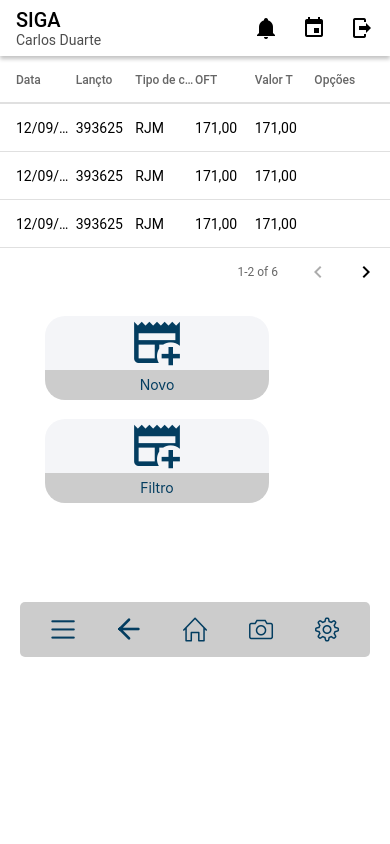
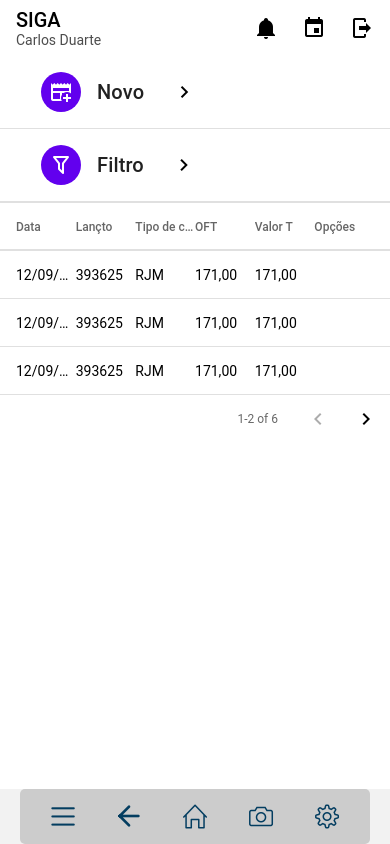
Before and after one commit to CarlosFDuarte8/SigaApp, a React Native app: screen /Cash in a window 390 px wide. Built offline with nearby package versions, Linux system fonts and the light colour scheme.

Commit message:
:art: melhoria na tela Cash

```diff
--- a/src/globalStyles/screensStyles/cashStyle.tsx
+++ b/src/globalStyles/screensStyles/cashStyle.tsx
@@ -11,13 +11,12 @@ export const cash = StyleSheet.create({
   },
   body: {
     justifyContent: 'flex-start',
-    flexDirection: 'column',
+
     marginLeft: width * 0.05
   },
   subBody: {
     // backgroundColor: 'blue',
     // flex: 1,
-    flexDirection: 'column',
     alignItems: 'flex-start',
     marginLeft: 25,
     justifyContent: 'center',
--- a/src/screens/Cash/index.tsx
+++ b/src/screens/Cash/index.tsx
@@ -1,7 +1,7 @@
 import React from 'react';
 import { Button, Text, View, TouchableOpacity, TextInput } from 'react-native';
 import { StackNavigationProp } from '@react-navigation/stack';
-import SimpleLineIcons from '@expo/vector-icons/SimpleLineIcons';
+import { Card, Avatar, IconButton, Divider } from 'react-native-paper';
 import MaterialCommunityIcons from '@expo/vector-icons/MaterialCommunityIcons';
 import { Table, Row, Rows } from 'react-native-table-component';
 import ExampleOne from './Table';
@@ -58,9 +58,9 @@ const menus: menuProps[] = [
     libIcon: <MaterialCommunityIcons name='cash-multiple' color={'#033d60'} size={35} />,
   },
   {
-    icon: 'newspaper-plus',
+    icon: 'filter-outline',
     title: 'Filtro',
-    path: 'Login',
+    path: 'Home',
     libIcon: <MaterialCommunityIcons name='cash-multiple' color={'#033d60'} size={35} />,
   },
 
@@ -78,49 +78,37 @@ interface Props {
 const Cash = ({ navigation }: Props) => {
 
   return (
-    <View style={cash.container}>
+    <>
       <Header
         navigation={navigation}
       />
-      <ExampleOne />
+      <View style={cash.container}>
 
         {
           menus.map(({ icon, title, path, libIcon }: menuProps) => {
             return (
-            <View style={cash.subBody}>
-              <TouchableOpacity
-                style={cash.buttonGrid}
-                // onPress={() => navigation.navigate('Login')}
-                onPress={() => navigation.navigate(path)}
-              >
-                <View
-                  style={cash.body}
-                >
-                  <View style={cash.buttonIcon}>
-                    <MaterialCommunityIcons name={icon} style={cash.icon} />
-                  </View>
-                  <View style={cash.buttonTitle}>
-                    <Text style={cash.titleGrid}>
-                      {title}
-                    </Text>
-                  </View>
-                </View>
+              <>
+              <TouchableOpacity style={cash.subBody} onPress={() => navigation.navigate(path)}>
+                <Card.Title
+                  title={title}
+                  left={(props) => <Avatar.Icon {...props} icon={icon} />}
+                  right={(props) => <IconButton {...props} icon="chevron-right"  />}
+                />
               </TouchableOpacity>
-
-            </View>
+              <Divider />
+              </>
             );
           })
         }
+        <Divider />
 
+        <ExampleOne />
 
-
-      <View style={{ marginTop: 100, }}>
-
+      </View>
       <Footer
         navigation={navigation}
       />
-      </View>
-    </View>
+    </>
   );
 };
 
```
Lines whose indentation alone changed are shown as unchanged.
